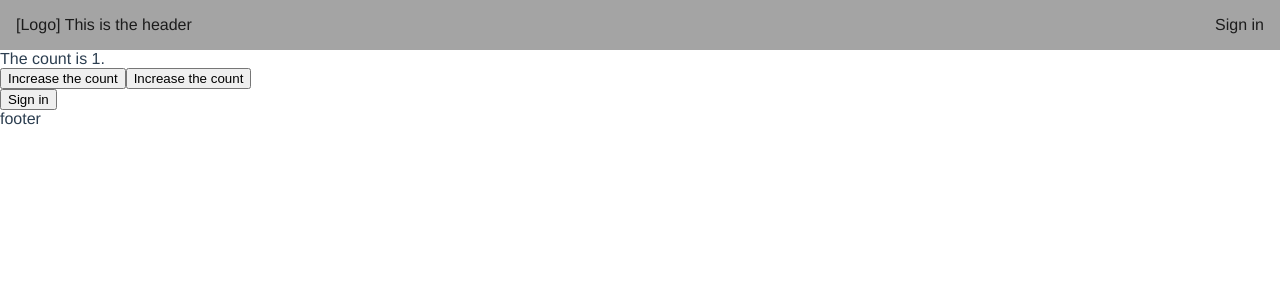
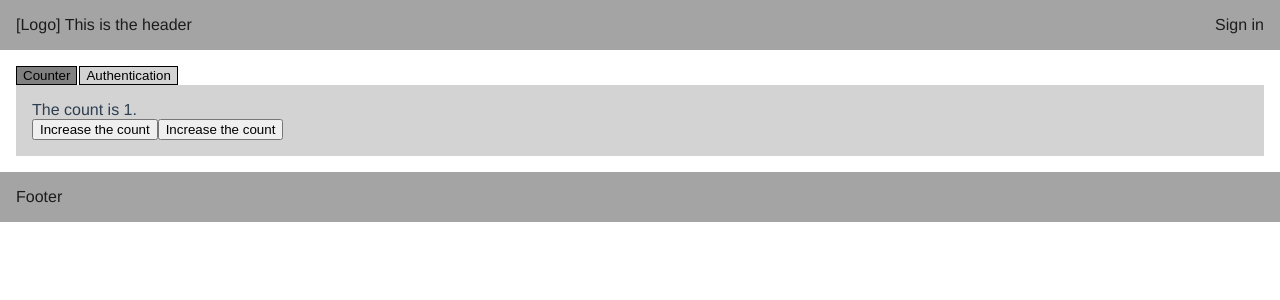
Before and after one commit to FEU19/11-vue-components, a Vue app: page / in a window 1280 px wide. Shown: the top 300 px of the page. Built offline with nearby package versions, Linux system fonts and the light colour scheme.

Commit message:
Working on tabs

```diff
--- a/src/App.vue
+++ b/src/App.vue
@@ -5,19 +5,21 @@
 		<Content :isAuthenticated="hasSignedIn"
 			@signIn="hasSignedIn = true"
 			@signOut="hasSignedIn = false" />
-		footer
+		<Footer />
 	</div>
 </template>
 
 <script>
 import Content from './components/Content.vue'
 import Header from './components/Header'
+import Footer from './components/Footer'
 
 export default {
 	name: 'App',
 	components: {
 		Content: Content,
-		'super-header': Header
+		'super-header': Header,
+		Footer
 	},
 	data: () => ({
 		hasSignedIn: false
--- a/src/components/Content.vue
+++ b/src/components/Content.vue
@@ -1,5 +1,13 @@
 <template>
     <div class="component">
+        <div class="tabs">
+            <div class="titles">
+                <button class="selected">Counter</button>
+                <button @click="selectedTab = 'authentication'">Authentication</button>
+            </div>
+            <div class="content">
+
+                <template v-show="selectedTab == 'counter'">
                 <div>
                     {{ countMessage }}
                 </div>
@@ -7,7 +15,9 @@
                     <button @click="count += 1">Increase the count</button>
                     <button @click="increaseCount">Increase the count</button>
                 </div>
-        <div>
+                </template>
+
+                <div v-show="selectedTab != 'counter'">
                     <!-- {{ isAuthenticated }} -->
                     <button v-if="isAuthenticated"
                     @click="$emit('signOut')">Sign out</button>
@@ -15,6 +25,10 @@
                     @click="$emit('signIn')">Sign in</button>
                     <!-- v-show="!isAuthenticated" -->
                 </div>
+
+            </div>
+        </div>
+
     </div>
 </template>
 
@@ -25,7 +39,8 @@ export default {
         isAuthenticated: Boolean(false)
     },
     data: () => ({
-        count: 1
+        count: 1,
+        selectedTab: 'counter'
     }),
     computed: {
         /*function*/ countMessage() {
@@ -42,6 +57,33 @@ export default {
 
 <style scoped>
 .component {
+    padding: 1em;
+}
+.component > div {
+    /* background-color: red; */
+    margin-bottom: 1em;
+}
+.component > div:last-child {
+    margin-bottom: 0px;
+}
+
+.tabs {
 
 }
+.tabs > .titles {
+    display: flex;
+}
+.tabs > .titles > button {
+    margin-right: 2px;
+    border: 1px solid black;
+    background-color: lightgray;
+}
+.tabs > .content {
+    background-color: lightgray;
+    padding: 1em;
+}
+/* !important är FEL, gör selektorn mer specifik i stället */
+.tabs button.selected {
+    background-color: gray;
+}
 </style>
--- a/src/components/Footer.vue
+++ b/src/components/Footer.vue
@@ -0,0 +1,22 @@
+<template>
+	<footer>
+		Footer
+	</footer>
+</template>
+
+<script>
+export default {
+
+}
+</script>
+
+<style scoped>
+footer {
+    display: block;
+    background-color: #A4A4A4;
+    color: #1C1C1C;
+    padding: 1em;
+    display: flex;
+    justify-content: space-between;
+}
+</style>
```
Lines whose indentation alone changed are shown as unchanged.
